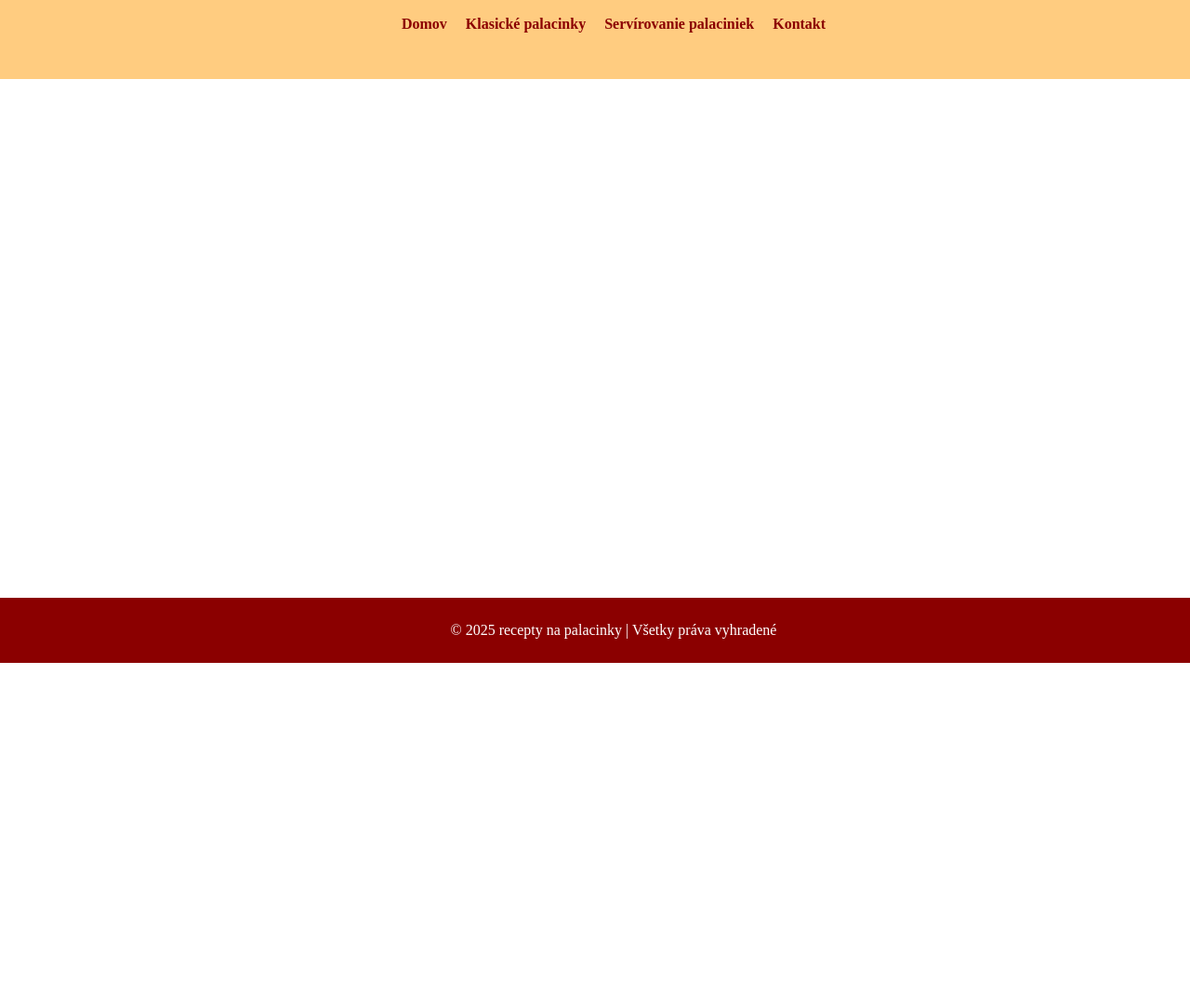
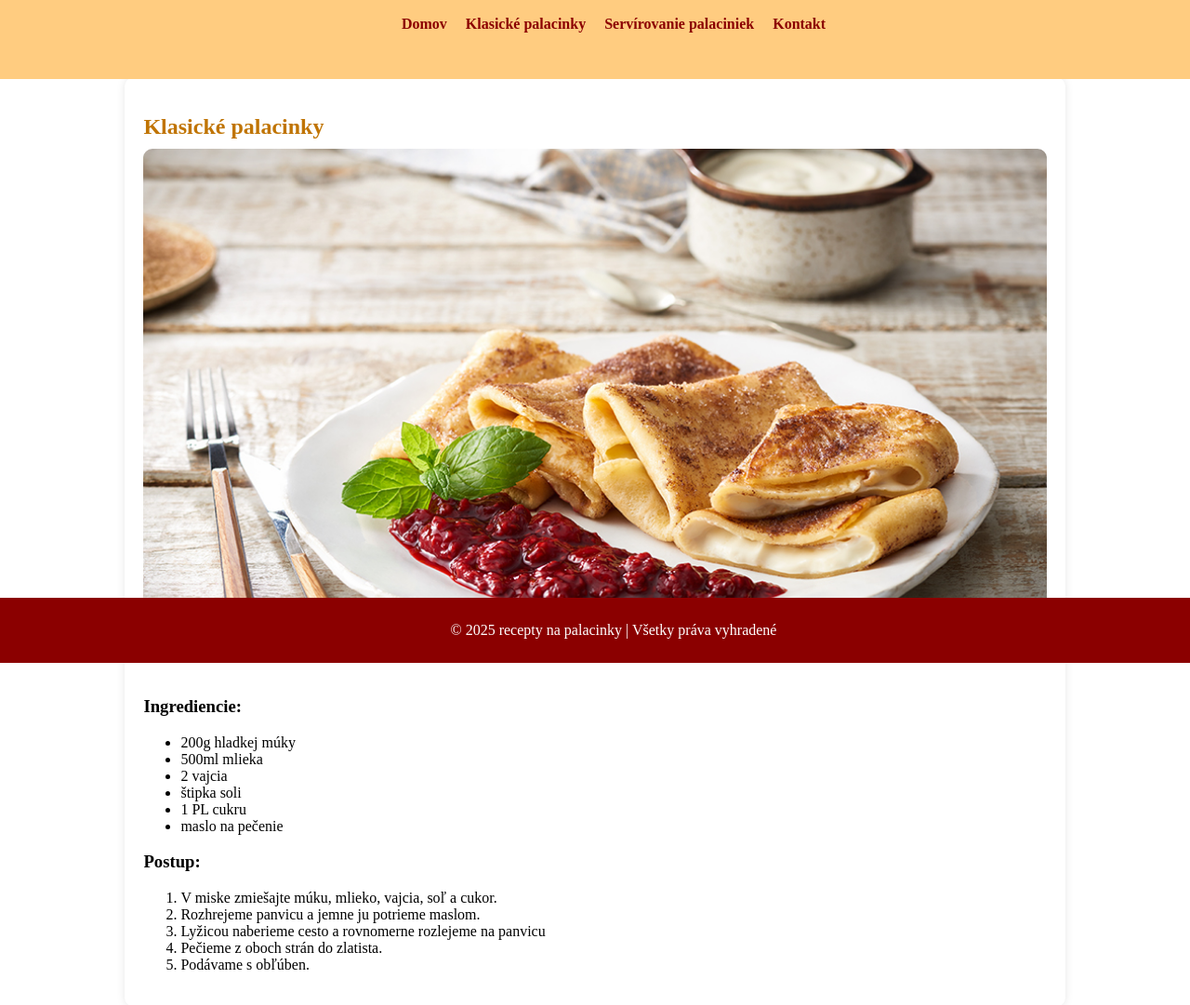
Before and after one commit to AdrianaBialesova/web_3r, a plain HTML site: page 01/projekt-palacinky-web/klasicke-palacinky/klasicke-palacinky.html in a window 1280 px wide. Shown: the part 87-1168 px from the top of the page at 93% size. Before the commit the page ends 800 px from the top, so only its background shows below. Drawn offline with Linux system fonts and the light colour scheme; files that its build step writes are made by us from their sources.

Commit message:
dhesxrhshj

```diff
--- a/01/projekt-palacinky-web/css/style.css
+++ b/01/projekt-palacinky-web/css/style.css
@@ -44,7 +44,7 @@ footer{
 main{
     width: 80%;
     margin: 120px auto 0;
-    padding: 20px;
+    padding: 50px 20px;
 }
 
 .recipe{
@@ -55,3 +55,21 @@ main{
     box-shadow: 0px 0px 10px rgba(0, 0, 0, 0.1);
 
 }
+
+img{
+    width: 100%;
+    border-radius: 10px;
+    margin-bottom: 20px;
+}
+
+h2{
+    color: #c07402;
+    margin-bottom: 10px;
+}
+
+.gallery{
+    padding: 50px 20px;
+    display: grid;
+    grid-template-columns: repeat(2, 1fr);
+    gap: 2px;
+}
--- a/01/projekt-palacinky-web/klasicke-palacinky/klasicke-palacinky.html
+++ b/01/projekt-palacinky-web/klasicke-palacinky/klasicke-palacinky.html
@@ -4,22 +4,41 @@
     <meta charset="UTF-8">
     <meta name="viewport" content="width=device-width, initial-scale=1.0">
     <title>Document</title>
-    <link rel="stylesheet" href="css/style.css">
+    <link rel="stylesheet" href="../css/style.css">
 </head>
 <body>
     <header>
         <nav>
             <h1>Najlepšie recepty na palacinky</h1>
             <ul>
-                <li><a href="index.html">Domov</a></li>
-                <li><a href="klasicke-palacinky/klasicke-palacinky.html">Klasické palacinky</a></li>
-                <li><a href="servirovanie/servirovanie.html">Servírovanie palaciniek</a></li>
-                <li><a href="kontakt.html">Kontakt</a></li>
+                <li><a href="../index.html">Domov</a></li>
+                <li><a href="../klasicke-palacinky/klasicke-palacinky.html">Klasické palacinky</a></li>
+                <li><a href="../servirovanie/servirovanie.html">Servírovanie palaciniek</a></li>
+                <li><a href="../kontakt/kontakt.html">Kontakt</a></li>
             </ul>
         </nav>
     </header>
     <main>
-
+        <div class="recipe">
+            <h2>Klasické palacinky</h2>
+            <img src="../image/5fac0ed2c0ce8997528088.jpg" alt="palacinkynahlad">
+            <h3>Ingrediencie:</h3>
+            <ul>
+                <li>200g hladkej múky</li>
+                <li>500ml mlieka</li>
+                <li>2 vajcia</li>
+                <li>štipka soli</li>
+                <li>1 PL cukru</li>
+                <li>maslo na pečenie</li>
+            </ul>
+            <h3>Postup:</h3>
+            <ol>
+                <li>V miske zmiešajte múku, mlieko, vajcia, soľ a cukor.</li>
+                <li>Rozhrejeme panvicu a jemne ju potrieme maslom.</li>
+                <li>Lyžicou naberieme cesto a rovnomerne rozlejeme na panvicu</li>
+                <li>Pečieme z oboch strán do zlatista.</li>
+                <li>Podávame s obľúben.</li>
+        </div>
     </main>
     <footer>
         <div class=""><p>© 2025 recepty na palacinky | Všetky práva vyhradené</p></div>
```
Also changed, not shown: 01/projekt-palacinky-web/index.html (+5 -2 lines), 01/projekt-palacinky-web/kontakt/kontakt.html (+5 -5 lines), 01/projekt-palacinky-web/servirovanie/servirovanie.html (+11 -6 lines).
